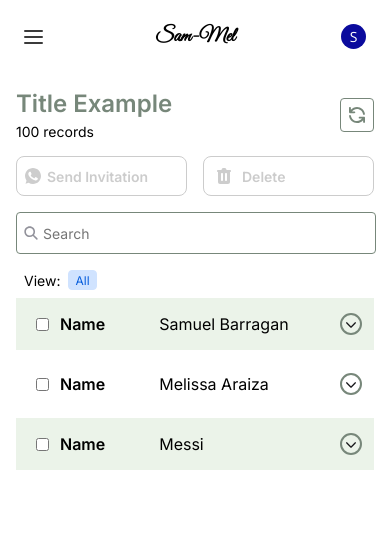
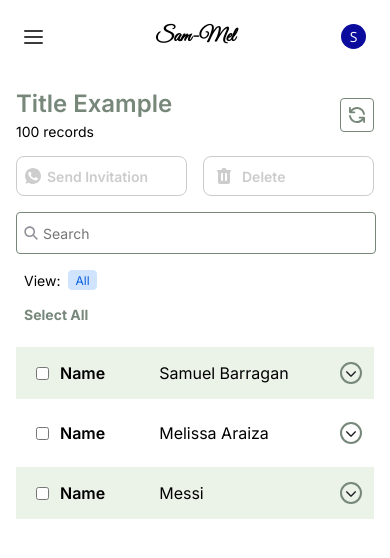
Before and after one commit to SamuelB34/wedding-FE, a Next.js app: page /layout/guests in a window 390 px wide. Shown: the top 558 px of the page. Built offline with nearby package versions, Linux system fonts and the light colour scheme.

Commit message:
Add select all to mobile

```diff
--- a/src/app/layout/_components/table/WebTable.tsx
+++ b/src/app/layout/_components/table/WebTable.tsx
@@ -90,6 +90,7 @@ export function WebTable({
             searchFunction={(value) => {
               if (searchFunction) searchFunction(value);
             }}
+            selectAll={selectAll}
           />
 
           {/*Tablet/Desktop Table */}
@@ -230,6 +231,12 @@ export function WebTable({
                     columns={columns}
                     content={item}
                     loading={loading}
+                    selected={columnsSelected.some(
+                      (value) => value === item["id"].toString(),
+                    )}
+                    onChange={(value) => {
+                      selectColumn(value.id.toString());
+                    }}
                   />
                 </div>
               ))}
@@ -245,6 +252,8 @@ export function WebTable({
                     columns={columns}
                     content={item}
                     loading={loading}
+                    selected={false}
+                    onChange={() => {}}
                   />
                 </div>
               ))}
--- a/src/app/layout/_components/table/_components/header/WebTableHeader.tsx
+++ b/src/app/layout/_components/table/_components/header/WebTableHeader.tsx
@@ -15,6 +15,7 @@ interface Props {
   sendClick?: () => void;
   deleteClick?: () => void;
   refreshClick?: () => void;
+  selectAll?: () => void;
   viewClick?: (view: string) => void;
   searchFunction?: (view: string) => void;
 }
@@ -29,6 +30,7 @@ export function WebTableHeader({
   viewClick,
   columnsSelected,
   searchFunction,
+  selectAll,
 }: Props) {
   const [views] = useState([{ name: "all", label: "All" }]);
   const [value, setValue] = useState<string>("");
@@ -120,6 +122,7 @@ export function WebTableHeader({
 
             {/*Views*/}
             {!loading ? (
+              <>
                 <div className={styles["header__bottom--views"]}>
                   <span className={styles["header__bottom--views__label"]}>
                     View:
@@ -139,6 +142,10 @@ export function WebTableHeader({
                     );
                   })}
                 </div>
+                <span className={styles["select-all"]} onClick={selectAll}>
+                  Select All
+                </span>
+              </>
             ) : (
               <div className={styles["header__bottom--views-loading"]}>
                 <div className={styles["skeleton"]}></div>
--- a/src/app/layout/_components/table/_components/header/web-table-header.module.scss
+++ b/src/app/layout/_components/table/_components/header/web-table-header.module.scss
@@ -236,3 +236,18 @@
     opacity: 1;
   }
 }
+
+.select-all {
+  display: none;
+
+  @include mobile {
+    display: block;
+    margin-left: 8px;
+    font-family: Inter, sans-serif;
+    font-weight: 700;
+    cursor: pointer;
+    font-size: 14px;
+    color: $--primary;
+    margin-bottom: 16px;
+  }
+}
--- a/src/app/layout/_components/table/_components/mobile-column/WebMobileColumn.tsx
+++ b/src/app/layout/_components/table/_components/mobile-column/WebMobileColumn.tsx
@@ -10,9 +10,17 @@ interface Props {
   columns: { name: string; label: string; type: ColumnTypes }[];
   content: any;
   loading: boolean;
+  selected: boolean;
+  onChange: (value: { active: boolean; id: string }) => void;
 }
 
-export function WebMobileColumn({ columns, content, loading }: Props) {
+export function WebMobileColumn({
+  columns,
+  content,
+  loading,
+  onChange,
+  selected,
+}: Props) {
   const [open, setOpen] = useState(false);
   const columnContent = useColumnContent();
 
@@ -25,7 +33,14 @@ export function WebMobileColumn({ columns, content, loading }: Props) {
       <div className={styles["mobile-column"]}>
         <div className={styles["mobile-column__content"]}>
           <div className={styles["mobile-column__content--left"]}>
-            <input type="checkbox" disabled={loading} />
+            <input
+              type="checkbox"
+              disabled={loading}
+              onChange={() => {
+                onChange({ active: !selected, id: content["id"] });
+              }}
+              checked={selected}
+            />
 
             {
               // Loading
```
Lines whose indentation alone changed are shown as unchanged.
